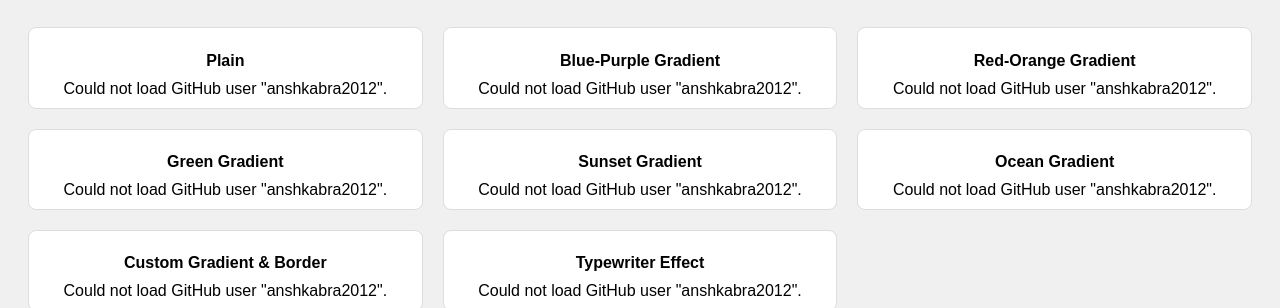
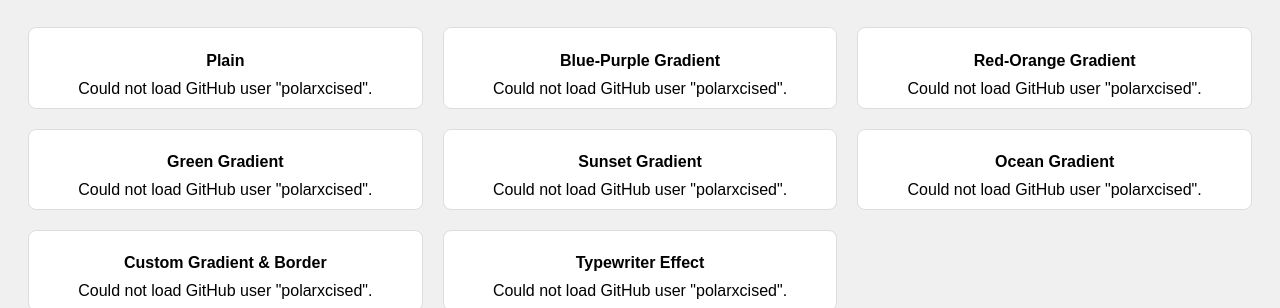
Before and after one commit to polarxcised/github-widget, a website: page demo.html in a window 1280 px wide. Shown: the part 91-399 px from the top of the page. Drawn offline with Linux system fonts and the light colour scheme; no server answers.

Commit message:
chore: update usernames and links to polarxcised

```diff
--- a/demo.html
+++ b/demo.html
@@ -42,42 +42,42 @@
     <!-- Plain badge -->
     <div class="badge-item">
       <h2>Plain</h2>
-      <div class="mini-gh-badge" data-user="anshkabra2012"></div>
+      <div class="mini-gh-badge" data-user="polarxcised"></div>
     </div>
     <!-- Blue-Purple preset gradient -->
     <div class="badge-item">
       <h2>Blue-Purple Gradient</h2>
-      <div class="mini-gh-badge" data-user="anshkabra2012" data-gradient="blue-purple"></div>
+      <div class="mini-gh-badge" data-user="polarxcised" data-gradient="blue-purple"></div>
     </div>
     <!-- Red-Orange preset gradient -->
     <div class="badge-item">
       <h2>Red-Orange Gradient</h2>
-      <div class="mini-gh-badge" data-user="anshkabra2012" data-gradient="red-orange"></div>
+      <div class="mini-gh-badge" data-user="polarxcised" data-gradient="red-orange"></div>
     </div>
     <!-- Green preset gradient -->
     <div class="badge-item">
       <h2>Green Gradient</h2>
-      <div class="mini-gh-badge" data-user="anshkabra2012" data-gradient="green"></div>
+      <div class="mini-gh-badge" data-user="polarxcised" data-gradient="green"></div>
     </div>
     <!-- Sunset preset gradient -->
     <div class="badge-item">
       <h2>Sunset Gradient</h2>
-      <div class="mini-gh-badge" data-user="anshkabra2012" data-gradient="sunset"></div>
+      <div class="mini-gh-badge" data-user="polarxcised" data-gradient="sunset"></div>
     </div>
     <!-- Ocean preset gradient -->
     <div class="badge-item">
       <h2>Ocean Gradient</h2>
-      <div class="mini-gh-badge" data-user="anshkabra2012" data-gradient="ocean"></div>
+      <div class="mini-gh-badge" data-user="polarxcised" data-gradient="ocean"></div>
     </div>
     <!-- Custom gradient and border -->
     <div class="badge-item">
       <h2>Custom Gradient & Border</h2>
-      <div class="mini-gh-badge" data-user="anshkabra2012" data-gradient="linear-gradient(135deg, #123456, #654321)" data-border="3px dashed #000"></div>
+      <div class="mini-gh-badge" data-user="polarxcised" data-gradient="linear-gradient(135deg, #123456, #654321)" data-border="3px dashed #000"></div>
     </div>
     <!-- Typewriter effect -->
     <div class="badge-item">
       <h2>Typewriter Effect</h2>
-      <div class="mini-gh-badge" data-user="anshkabra2012" data-typewriter="true" data-typewriter-speed="100"></div>
+      <div class="mini-gh-badge" data-user="polarxcised" data-typewriter="true" data-typewriter-speed="100"></div>
     </div>
   </div>
 <footer>
```
